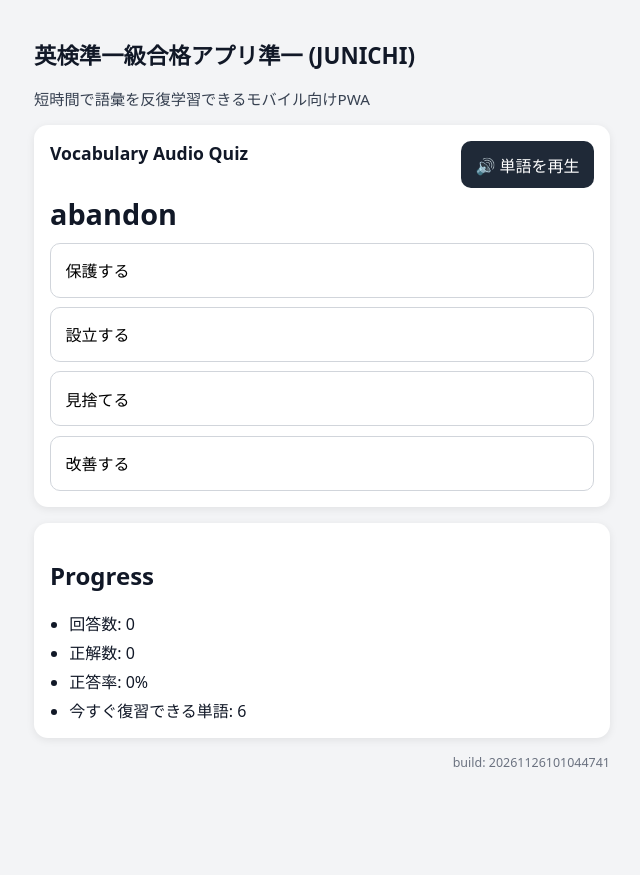
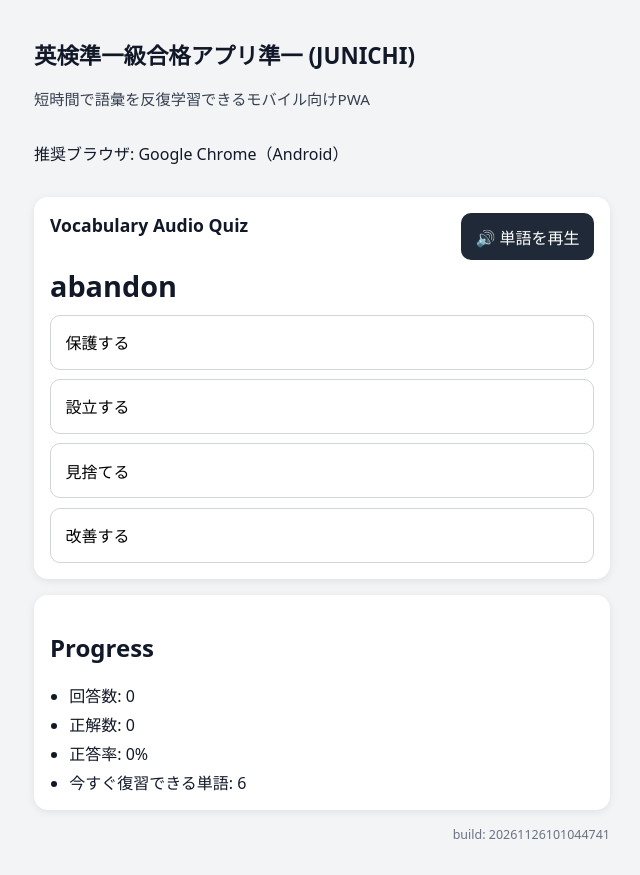
Before and after one commit to wwm001/junichi, a React (Vite) app: page / in a window 1280 px wide. Shown: the whole page, without its empty margins (318-958 px from the left). Before the commit the page ends 803 px from the top, so only its background shows below. Built offline with nearby package versions, Linux system fonts and the light colour scheme.

Commit message:
Add files via upload

```diff
--- a/src/app/App.tsx
+++ b/src/app/App.tsx
@@ -88,7 +88,7 @@ export function App(): JSX.Element {
   const onSpeak = (): void => {
     if (!speechAvailable) {
       setSpeechStatusMessage(
-        'この端末では音声再生が利用できないか、ブラウザ制限がかかっています。通常ブラウザで再読み込みして再試行してください。'
+        'このブラウザでは音声再生が利用できない可能性があります。Android では Chrome の利用を推奨します。'
       );
       return;
     }
@@ -109,6 +109,7 @@ export function App(): JSX.Element {
     <main className="app-shell">
       <h1>英検準一級合格アプリ準一 (JUNICHI)</h1>
       <p className="subtitle">短時間で語彙を反復学習できるモバイル向けPWA</p>
+      <p className="environment-note">推奨ブラウザ: Google Chrome（Android）</p>
 
       <QuizCard
         question={question}
```
